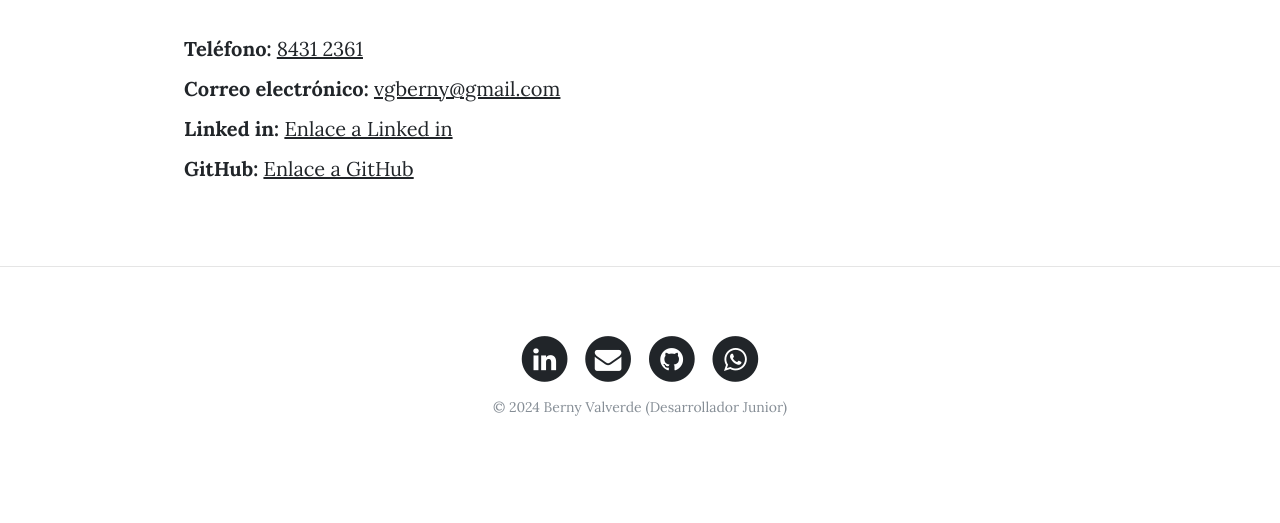
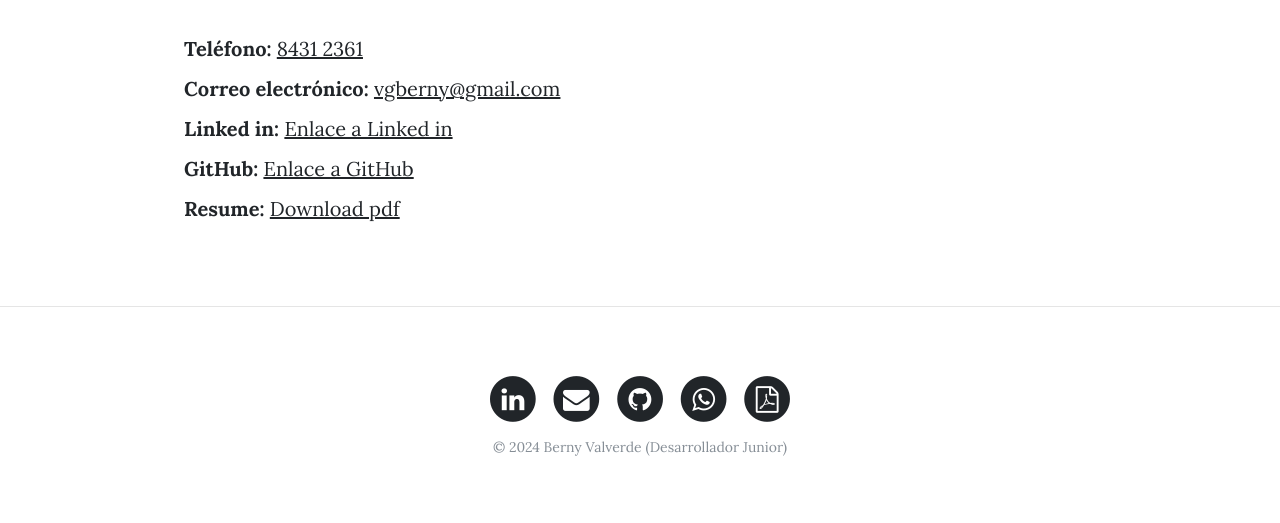
Before and after one commit to vgBerny/web_personal_porfolio, a Django app: page /contact/ in a window 1280 px wide. Shown: the part 668-1191 px from the top of the page. Before the commit the page ends 1084 px from the top, so only its background shows below. Run offline with Django 4.2, Linux system fonts and the light colour scheme; data comes from the database, SQL or seed files in the repository; some libraries are stand-ins or nearby versions.

Commit message:
pdf dowload

```diff
--- a/core/templates/core/base.html
+++ b/core/templates/core/base.html
@@ -17,6 +17,7 @@
     <link href='https://fonts.googleapis.com/css?family=Lora:400,700,400italic,700italic' rel='stylesheet' type='text/css'>
     <link href='https://fonts.googleapis.com/css?family=Open+Sans:300italic,400italic,600italic,700italic,800italic,400,300,600,700,800' rel='stylesheet' type='text/css'>
     <link href="{% static 'core/css/clean-blog.min.css' %}" rel="stylesheet">
+
 
   </head>
 
@@ -128,6 +129,14 @@
                 </a>
               </li>
               {% endif %}
+              <li class="list-inline-item">
+                <a href="{% url 'descargar_pdf' %}" class="link">
+                  <span class="fa-stack fa-lg">
+                    <i class="fa fa-circle fa-stack-2x"></i>
+                    <i class="fa fa-file-pdf-o fa-stack-1x fa-inverse"></i>
+                  </span>
+                </a>
+              </li>
             </ul>
             <p class="copyright text-muted"> &copy; 2024 Berny Valverde (Desarrollador Junior) </p>
           </div>
--- a/core/templates/core/contacts.html
+++ b/core/templates/core/contacts.html
@@ -19,6 +19,8 @@
         <p><b>Correo electrónico:</b> <a href="{{LINK_GMAIL}}"> vgberny@gmail.com</a></p>
         <p><b>Linked in:</b> <a href="{{LINK_LINKEDIN}}"> Enlace a Linked in</a></p>
         <p><b>GitHub:</b> <a href="{{LINK_GITHUB}}"> Enlace a GitHub</a></p>
+        <p><b>Resume:</b> <a href="{% url 'descargar_pdf' %}"> Download pdf</a></p>
+
     </div>
 </div>
 {% endblock %}
--- a/core/templates/core/home.html
+++ b/core/templates/core/home.html
@@ -1,5 +1,5 @@
 {% extends "core/base.html" %}
-
+{% load static %}
 {% block title %}Portada{% endblock %}
 
 {% block headers %}
--- a/social/processors.py
+++ b/social/processors.py
@@ -1,5 +1,3 @@
-from .models import Link
-
 from .models import Link
 
 def ctx_dict(request):
--- a/webpersonal/settings.py
+++ b/webpersonal/settings.py
@@ -134,3 +134,7 @@ DEFAULT_AUTO_FIELD = 'django.db.models.BigAutoField'
 # media files
 MEDIA_URL = '/media/'
 MEDIA_ROOT = BASE_DIR / "media"
+
+STATICFILES_DIRS = [
+    BASE_DIR / "static",
+]
--- a/webpersonal/urls.py
+++ b/webpersonal/urls.py
@@ -18,6 +18,8 @@ from django.contrib import admin
 from django.urls import path
 from core import views as core_views
 from portfolio import views as portfolio_views
+from django.urls import path
+from social import views as social_views
 
 from django.conf import settings
 
@@ -27,6 +29,7 @@ urlpatterns = [
     path('contact/', core_views.contact, name="contact"),
     path('portfolio/', portfolio_views.portfolio, name="portfolio"),
     path('admin/', admin.site.urls),
+    path('descargar-pdf/', social_views.descargar_pdf, name='descargar_pdf'),
 ]
 
 if settings.DEBUG:
```
Also changed, not shown: social/views.py (+9 -1 lines), social/models.py (line endings or trailing spaces), 3 other files.
